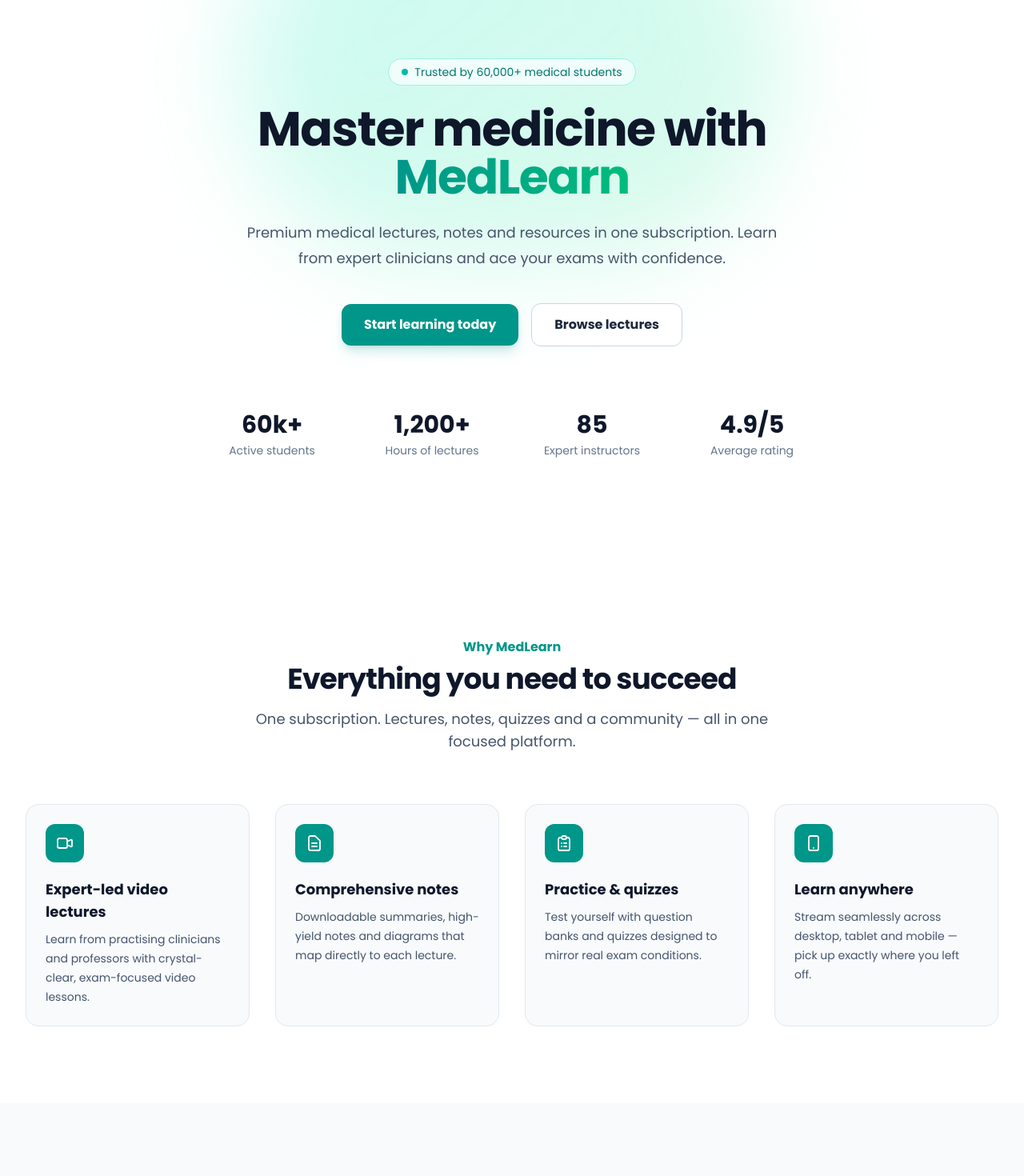
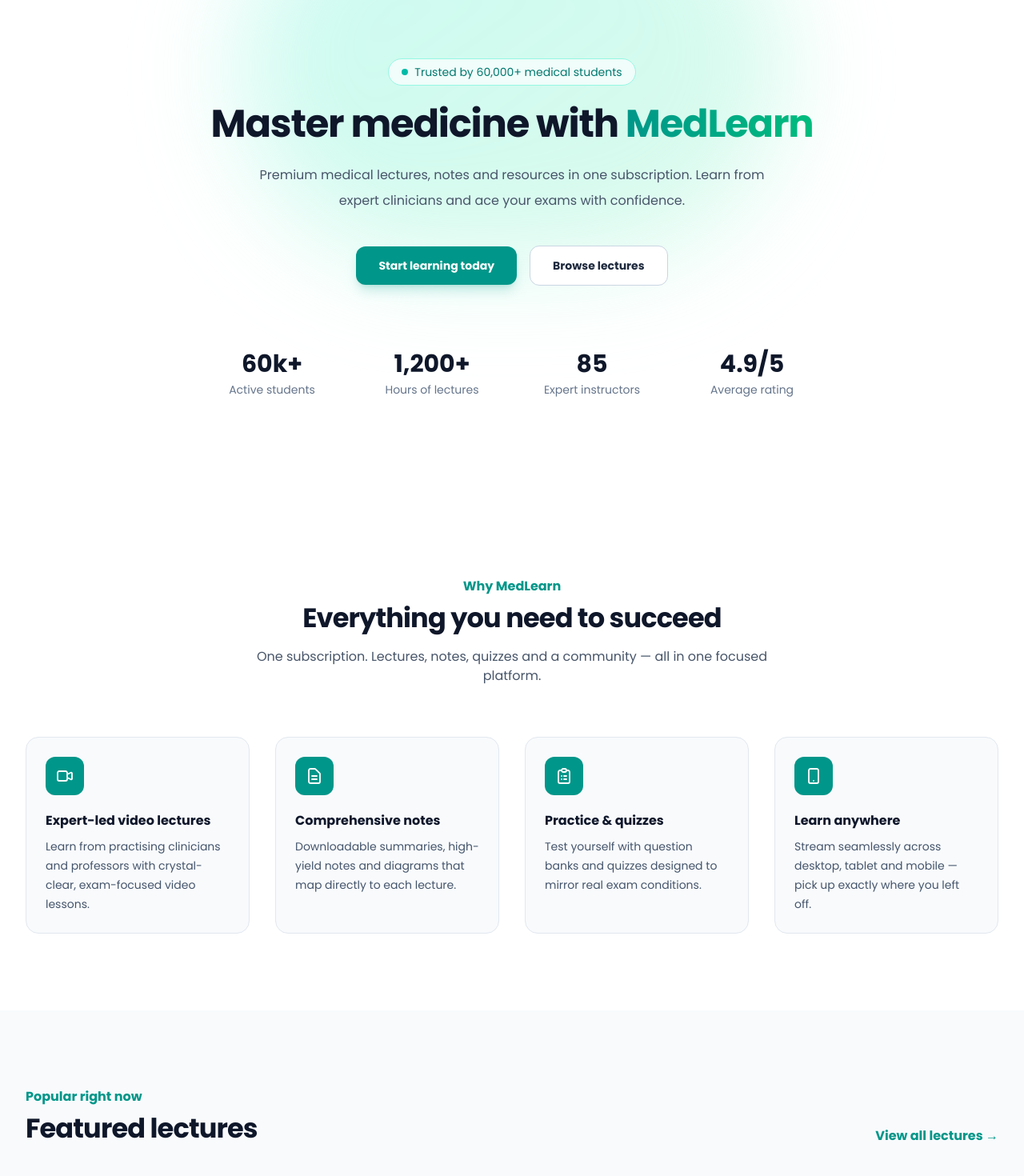
Before and after one commit to Daniyal-Babar/medlearn-platform, a Next.js app: page / in a window 1280 px wide. Shown: the part 120-1590 px from the top of the page at 80% size. Built offline with nearby package versions, Linux system fonts and the light colour scheme; no server answers.

Commit message:
Fixed Font size

```diff
--- a/src/app/page.tsx
+++ b/src/app/page.tsx
@@ -51,13 +51,13 @@ export default function Home() {
           </span>
 
           {/* <h1 className="mt-6 max-w-4xl text-4xl font-bold tracking-tight text-slate-900 sm:text-6xl"> */}
-          <h1 className="mt-6 max-w-4xl text-4xl font-bold tracking-tight text-[var(--hero-text-slate-900)] sm:text-6xl">
+          <h1 className="mt-6 max-w-4xl text-[2.1rem] font-bold tracking-tight text-[var(--hero-text-slate-900)] sm:text-5xl">
             Master medicine with{" "}
             <span className="bg-gradient-to-r from-teal-600 to-emerald-500 bg-clip-text text-transparent">
               MedLearn
             </span>
           </h1>
-          <p className="mt-6 max-w-2xl text-lg leading-8 text-[var(--hero-text-slate-600)]">
+          <p className="mt-6 max-w-2xl text-base leading-8 text-[var(--hero-text-slate-600)]">
             Premium medical lectures, notes and resources in one subscription.
             Learn from expert clinicians and ace your exams with confidence.
           </p>
@@ -65,13 +65,13 @@ export default function Home() {
           <div className="mt-10 flex flex-col items-center gap-4 sm:flex-row">
             <Link
               href="/sign-up"
-              className="rounded-xl bg-teal-600 px-7 py-3.5 text-base font-semibold text-white shadow-lg shadow-teal-600/20 transition-all hover:-translate-y-0.5 hover:bg-teal-700"
+              className="rounded-xl bg-teal-600 px-7 py-3.5 text-sm font-semibold text-white shadow-lg shadow-teal-600/20 transition-all hover:-translate-y-0.5 hover:bg-teal-700"
             >
               Start learning today
             </Link>
             <Link
               href="/lectures"
-              className="rounded-xl border border-slate-300 bg-white px-7 py-3.5 text-base font-semibold text-slate-800 transition-colors hover:border-slate-400"
+              className="rounded-xl border border-slate-300 bg-white px-7 py-3.5 text-sm font-semibold text-slate-800 transition-colors hover:border-slate-400"
             >
               Browse lectures
             </Link>
@@ -95,10 +95,10 @@ export default function Home() {
         <div className="mx-auto max-w-7xl px-6 lg:px-8">
           <div className="mx-auto max-w-2xl text-center">
             <h2 className="text-base font-semibold text-teal-600">Why MedLearn</h2>
-            <p className="mt-2 text-3xl font-bold tracking-tight text-[var(--about-text-slate-900)] sm:text-4xl">
+            <p className="mt-2 text-3xl font-bold tracking-tight text-[var(--about-text-slate-900)] sm:text-[2.1rem]">
               Everything you need to succeed
             </p>
-            <p className="mt-4 text-lg text-[var(--about-text-slate-600)]">
+            <p className="mt-4 text-base text-[var(--about-text-slate-600)]">
               One subscription. Lectures, notes, quizzes and a community — all in
               one focused platform.
             </p>
@@ -116,7 +116,7 @@ export default function Home() {
                     {feature.icon}
                   </svg>
                 </div>
-                <h3 className="mt-5 text-lg font-semibold text-slate-900">{feature.title}</h3>
+                <h3 className="mt-5 text-base font-semibold text-slate-900">{feature.title}</h3>
                 <p className="mt-2 text-sm leading-6 text-slate-600">{feature.description}</p>
               </div>
             ))}
@@ -130,13 +130,13 @@ export default function Home() {
           <div className="flex flex-col items-start justify-between gap-4 sm:flex-row sm:items-end">
             <div>
               <h2 className="text-base font-semibold text-teal-600">Popular right now</h2>
-              <p className="mt-2 text-3xl font-bold tracking-tight text-[var(--fl-text-slate-900)] sm:text-4xl">
+              <p className="mt-2 text-3xl font-bold tracking-tight text-[var(--fl-text-slate-900)] sm:text-[2.1rem]">
                 Featured lectures
               </p>
             </div>
             <Link
               href="/lectures"
-              className="text-sm font-semibold text-teal-600 transition-colors hover:text-teal-700"
+              className="text-base font-semibold text-teal-600 transition-colors hover:text-teal-700"
             >
               View all lectures →
             </Link>
@@ -155,7 +155,7 @@ export default function Home() {
         <div className="mx-auto max-w-7xl px-6 lg:px-8">
           <div className="mx-auto max-w-2xl text-center">
             <h2 className="text-base font-semibold text-teal-600">Loved by learners</h2>
-            <p className="mt-2 text-3xl font-bold tracking-tight text-[var(--review-text-slate-900)] sm:text-4xl">
+            <p className="mt-2 text-3xl font-bold tracking-tight text-[var(--review-text-slate-900)] sm:text-[2.1rem]">
               What our students say
             </p>
           </div>
@@ -191,23 +191,23 @@ export default function Home() {
           <div className="relative overflow-hidden rounded-3xl bg-gradient-to-br from-teal-600 to-emerald-600 px-8 py-16 text-center shadow-xl sm:px-16">
             <div className="absolute inset-0 bg-grid opacity-10" />
             <div className="relative">
-              <h2 className="text-3xl font-bold tracking-tight text-white sm:text-4xl">
+              <h2 className="text-3xl font-bold tracking-tight text-white sm:text-[2.1rem]">
                 Ready to start learning?
               </h2>
-              <p className="mx-auto mt-4 max-w-2xl text-lg text-teal-50">
+              <p className="mx-auto mt-4 max-w-2xl text-base text-teal-50">
                 Join thousands of medical students and professionals. Start free,
                 upgrade whenever you&apos;re ready.
               </p>
               <div className="mt-10 flex flex-col items-center justify-center gap-4 sm:flex-row">
                 <Link
                   href="/sign-up"
-                  className="rounded-xl bg-white px-7 py-3.5 text-base font-semibold text-teal-700 shadow-sm transition-transform hover:-translate-y-0.5"
+                  className="rounded-xl bg-white px-7 py-3.5 text-sm font-semibold text-teal-700 shadow-sm transition-transform hover:-translate-y-0.5"
                 >
                   Create free account
                 </Link>
                 <Link
                   href="/pricing"
-                  className="rounded-xl border border-white/40 px-7 py-3.5 text-base font-semibold text-white transition-colors hover:bg-white/10"
+                  className="rounded-xl border border-white/40 px-7 py-3.5 text-sm font-semibold text-white transition-colors hover:bg-white/10"
                 >
                   See pricing
                 </Link>
```
